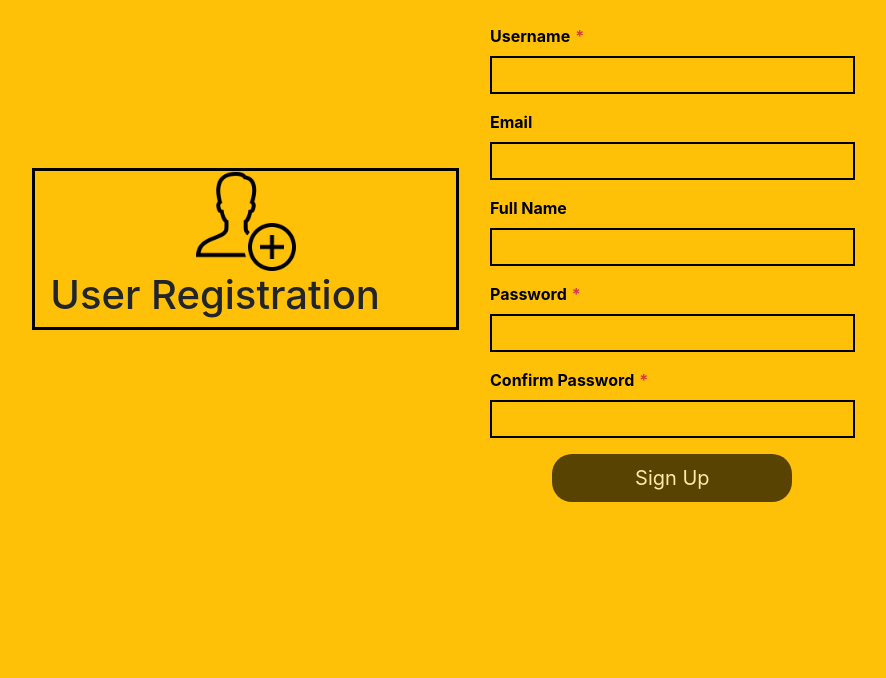
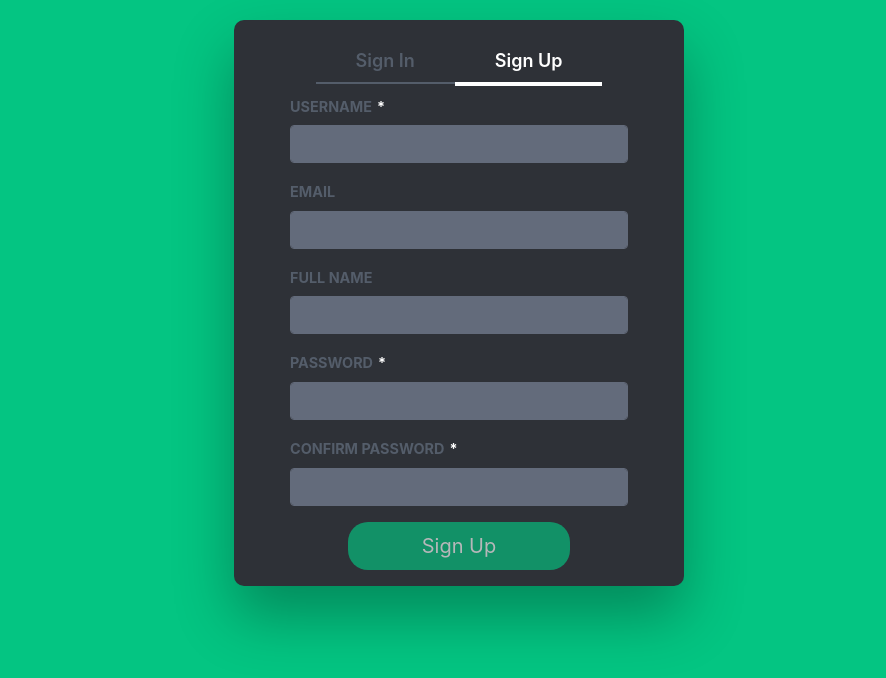
Before and after one commit to KirillBy/User-Registration, an Angular app in the folder Angular7/: page /user/registration in a window 1280 px wide. Shown: the top 678 px of the page, without its empty margins (181-1067 px from the left). Built offline with nearby package versions, Linux system fonts and the light colour scheme.

Commit message:
Authorization started

```diff
--- a/Angular7/src/app/app-routing.module.ts
+++ b/Angular7/src/app/app-routing.module.ts
@@ -2,12 +2,14 @@
 import { Routes, RouterModule } from '@angular/router';
 import { RegistrationComponent } from './user/registration/registration.component';
 import { UserComponent } from './user/user.component';
+import { LoginComponent } from './user/login/login.component';
 
 
 const routes: Routes = [
   {path:'', redirectTo:'/user/registration', pathMatch:'full'},
   {path:'user', component:UserComponent, children:[
-    {path: 'registration', component:RegistrationComponent}
+    {path: 'registration', component:RegistrationComponent},
+    {path: 'login', component:LoginComponent}
   ] }
 ];
 
--- /dev/null
+++ b/Angular7/src/app/user/login/login.component.html
@@ -0,0 +1,15 @@
+<form #form='ngForm' class="mb-4" autocomplete="off">
+    <div class="form-group">
+        <label>Username</label>
+        <input #UserName = "ngModel" name = "UserName" [(ngModel)] = "formModel.UserName">
+    </div>
+    <div class="form-group">
+        <label>Password</label>
+        <input #UserName = "ngModel" name = "Password" [(ngModel)] = "formModel.Password">
+    </div>
+    <div class="form-row">
+        <div class="form-group col-md-8 offset-md-2">
+            <button type="submit" class="btn btn-lg btn-block">Login</button>
+        </div>
+    </div>
+</form>
--- /dev/null
+++ b/Angular7/src/app/user/login/login.component.ts
@@ -0,0 +1,19 @@
+import { Component, OnInit } from '@angular/core';
+
+@Component({
+  selector: 'app-login',
+  templateUrl: './login.component.html',
+  styles: [
+  ]
+})
+export class LoginComponent implements OnInit {
+formModel = {
+  UserName: '',
+  Password: ''
+}
+  constructor() { }
+
+  ngOnInit(): void {
+  }
+
+}
--- a/Angular7/src/app/user/registration/registration.component.html
+++ b/Angular7/src/app/user/registration/registration.component.html
@@ -1,13 +1,4 @@
-<div class="row mt-4">
-    <div class="col-md-6">
-        <div class="row" style="height: 450px;">
-            <div class="col-md-12 my-auto side-header">
-                <img src="/assets/img/add-user-male.png" class="mx-auto d-block">
-                <h1>User Registration</h1>
-            </div>
-        </div>
-    </div>
-    <div class="col-md-6">
+
 <form [formGroup]="service.formModel" autocomplete="off" (submit)="onSubmit()">
     <div class="form-group required">
         <label>Username</label>
@@ -42,6 +33,3 @@
         </div>
     </div>
 </form>
-
-    </div>
-</div>
--- a/Angular7/src/app/user/user.component.html
+++ b/Angular7/src/app/user/user.component.html
@@ -1,5 +1,13 @@
-<div class="">
-    <div class="col-md-8 offset-md-2">
-        <router-outlet></router-outlet>
+<div class="wrapper">
+    <div class="wrapped-div">
+        <div class="tab-header">
+            <h2 routerLink ='/user/login' routerLinkActive ='active'>Sign In</h2>
+            <h2 routerLink ='/user/registration' routerLinkActive ='active'>Sign Up</h2>
+        </div>
+        <div class="row">
+            <div class="col-md-10 offset-md-1">
+                <router-outlet></router-outlet>
+            </div>
+        </div>
     </div>
 </div>
--- a/Angular7/src/styles.css
+++ b/Angular7/src/styles.css
@@ -1,51 +1,94 @@
-/* You can add global styles to this file, and also import other style files */
 body{
-    background-color: #ffc107;;
+    background-color: #04c582;;
 }
 
 input.form-control,input.form-control:focus{
-    background-color: #ffc107;
-    color: black;
-    border-color: black;
-    border-radius: 0px;
-    border-width: 2px;
+    background-color: #636b7b;
+    color: #fff;
+    border: 1px solid #636b7b;
+
 }
 
 input.form-control:focus{
     box-shadow: none;
-    border-bottom-color: black;
 }
 
 button[type=submit].btn{
     border-radius: 20px;
-    background-color: #000;
+    background-color: #04c582;
     color: #fff;
 }
 
-div.form-group label{
-    color: black;
-    font-weight: bold;
+div.form-group label:not(.text-danger){
+    color: #545d6a;
+    font-weight: 700;
 }
 
 div.form-group.required>label:first-child:after{
     content:'*';
-    color: #dc3545;
-	padding-left: 5px;
+    color: #fff;
+    padding-left: 5px;
 }
 
 #toast-container > div {
     opacity:1;
 }
 
-form{
-    margin: 0px 16px;
+.wrapper {
+    display: flex;
+    align-items: center;
+    flex-direction: column;
+    justify-content: center;
+    width: 100%;
+    padding: 20px;
+  }
+
+  .wrapped-div {
+    -webkit-border-radius: 10px 10px 10px 10px;
+    border-radius: 10px 10px 10px 10px;
+    background: #2e3137;
+    padding: 30px;
+    width: 90%;
+    max-width: 450px;
+    position: relative;
+    padding: 0px;
+    -webkit-box-shadow: 0 30px 60px 0 rgba(0,0,0,0.3);
+    box-shadow: 0 30px 60px 0 rgba(0,0,0,0.3);
+  }
+
+  /* Tabs */
+.tab-header{
+    text-align: center;
 }
 
-div.side-header{
-    border:3px solid black;
-}
+  .tab-header h2.active {
+    color: #fff;
+    border-bottom: 4px solid #fff;
+  }
 
-.mx-auto {
-max-height: 100px;
+  .tab-header h2 {
+    text-align: center;
+    font-size: 18px;
+    font-weight: 600;
+    display:inline-block;
+    padding: 30px 40px 10px 40px;
+    cursor: pointer;
+    color: #545d6a;
+    border-bottom: 2px solid #545d6a;
+  }
 
-}
+  .tab-header h2:focus {
+      outline: none;
+  }
+
+  form{
+      margin: 0px 16px;
+  }
+
+ div.form-group input.invalid{
+    border: 1px solid #dc3545;
+ }
+ div.form-group label:first-child{
+    text-transform: uppercase;
+    font-size: 0.9rem;
+ }
```
Also changed, not shown: Angular7/src/app/app.module.ts (+6 -3 lines).
